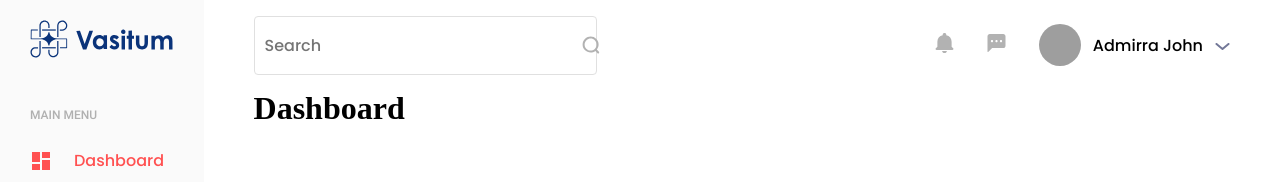
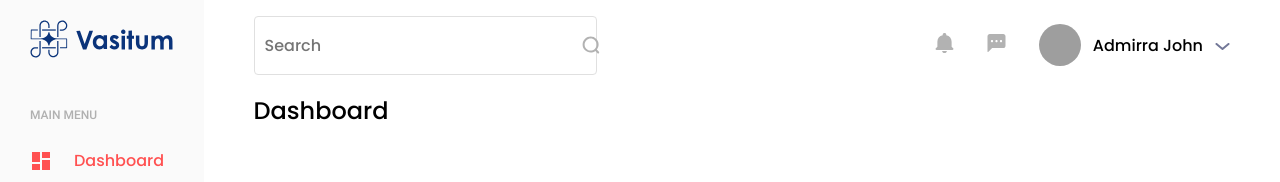
Before and after one commit to 4bdullah7eeshan/shoshin-tech-assignment, a React (Vite) app: page / in a window 1280 px wide. Shown: the top 182 px of the page. Built offline with nearby package versions, Linux system fonts and the light colour scheme; grey boxes are pictures that could not be loaded.

Commit message:
style: style the header text

```diff
--- a/src/components/Dashboard/Dashboard.jsx
+++ b/src/components/Dashboard/Dashboard.jsx
@@ -4,7 +4,7 @@ function Dashboard() {
     return(
         <main className={styles.dashboard}>
             <header>
-                <h1>Dashboard</h1>
+                <h1 className={styles.dashboardHeaderText}>Dashboard</h1>
             </header>
             <div>
                 <div>
--- a/src/components/Dashboard/Dashboard.module.css
+++ b/src/components/Dashboard/Dashboard.module.css
@@ -1,4 +1,22 @@
+@font-face {
+    font-family: Poppins;
+    src: url(../../../public/assets/fonts/Poppins/Poppins-Medium.ttf);
+}
+
+.dashboard {
+    --font-poppins: Poppins, system-ui, sans-serif;
+
+    --font-weight-medium: 500;
+}
+
 .dashboard {
     display: flex;
     padding-left: 3.125rem;
 }
+
+.dashboardHeaderText {
+    font-family: var(--font-poppins);
+    font-size: 1.5rem;
+    font-weight: var(--font-weight-medium);
+    line-height: 1.75;
+}
```
